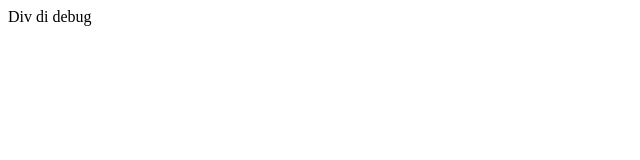
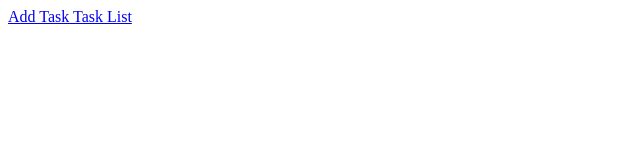
Before and after one commit to Arela-Cristina/ex-react-task-manager, a React (Vite) app: page / in a window 1280 px wide. Before the commit this address had no page. Shown: the top 160 px of the page, without its empty margins (0-640 px from the left). Built offline with nearby package versions, Linux system fonts and the light colour scheme.

Commit message:
nesting routes

```diff
--- a/src/App.jsx
+++ b/src/App.jsx
@@ -1,17 +1,24 @@
-import { BrowserRouter, Routes, Route } from "react-router"
+import { BrowserRouter, Routes, Route } from "react-router";
+import Index from "./Index";
+import AddTask from "./pages/AddTask";
+import TaskList from './pages/TaskList'
+
+
 
 function App() {
 
 
   return (
-    <>
-      <div>Div di debug</div>
-      <BrowserRouter>
-        <Routes>
 
-        </Routes>
-      </BrowserRouter>
-    </>
+    <BrowserRouter>
+      <Routes>
+        <Route path="/" element={<Index />}>
+          <Route path="addTask" element={<AddTask />} />
+          <Route path="taskList" element={<TaskList />} />
+        </Route>
+      </Routes>
+    </BrowserRouter >
+
 
   )
 }
```
